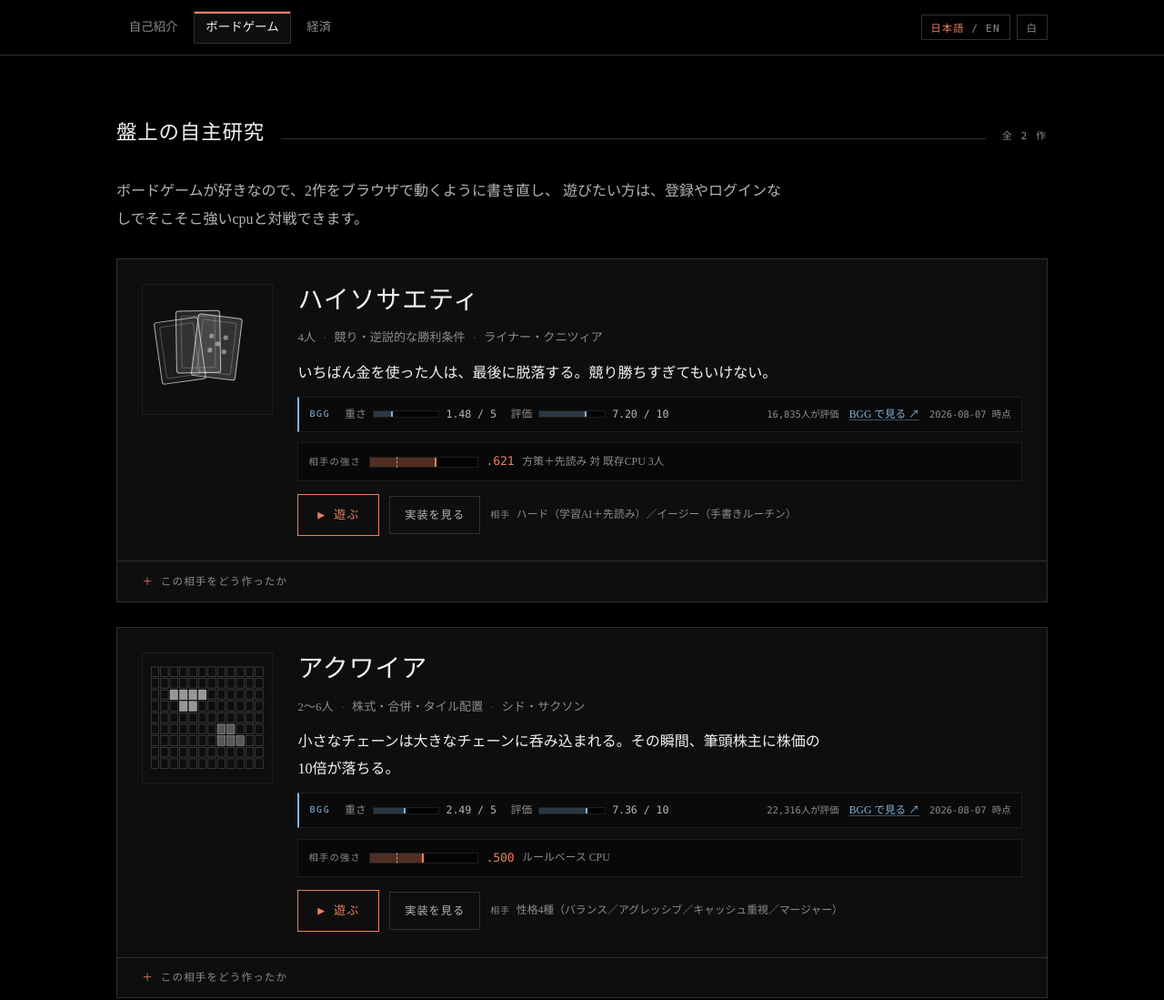
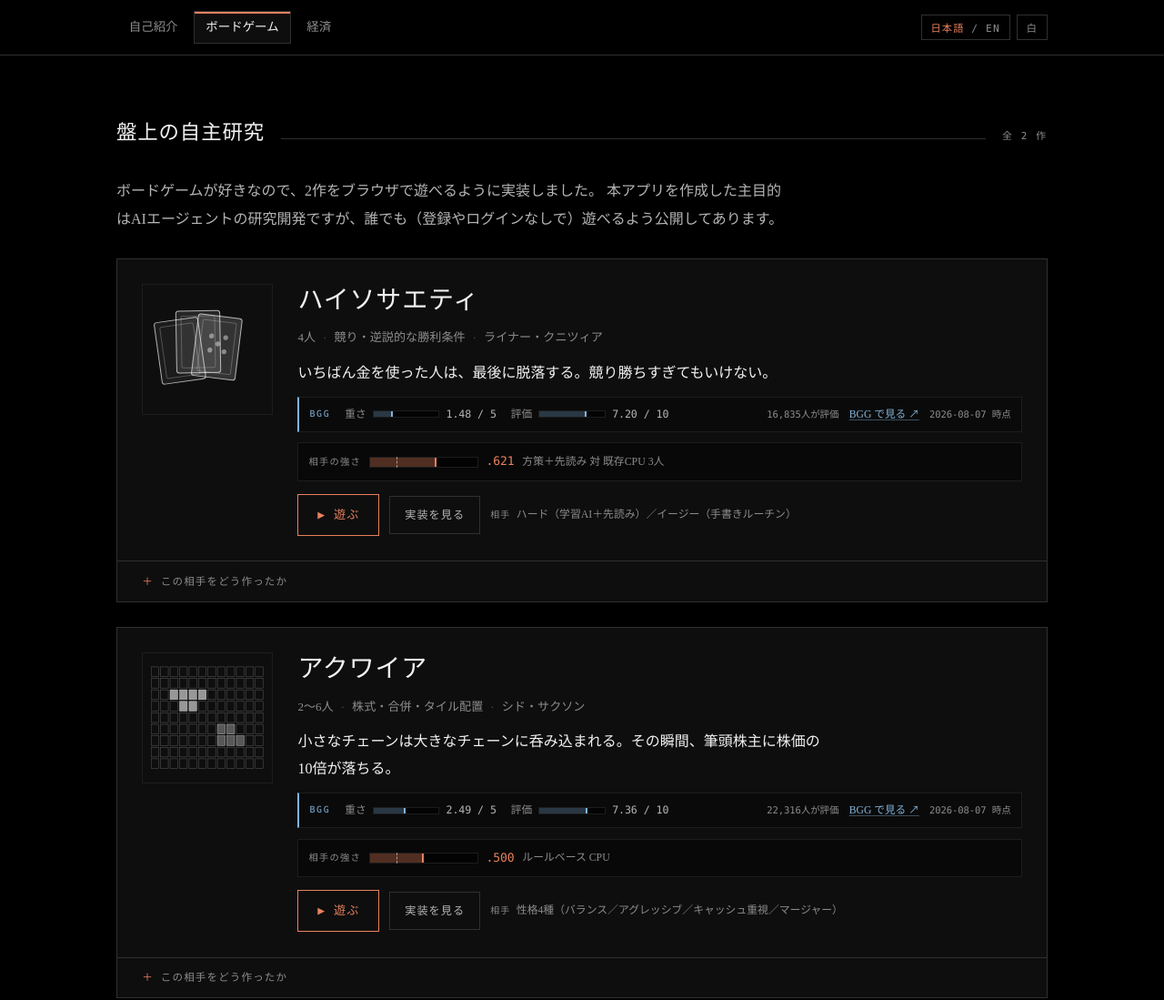
Before and after one commit to shunshun0904/playbench, a website: page games.html in a window 1280 px wide. Shown: the top 1099 px of the page at 91% size. Drawn offline with Linux system fonts and the light colour scheme.

Commit message:
Revise board games description in games.html
Updated the description of the board games to clarify the purpose and accessibility of the application.

```diff
--- a/games.html
+++ b/games.html
@@ -32,8 +32,8 @@
     <span class="tag" id="games-count"></span>
   </div>
   <p class="lead" data-en="I like board games, so I rebuilt three of them to run in a browser and spent rather longer building their opponents. What follows is mostly a record of that. If you want a game, the CPU will play you — it is not there to lose politely.">
-    ボードゲームが好きなので、2作をブラウザで動くように書き直し、
-    遊びたい方は、登録やログインなしでそこそこ強いcpuと対戦できます。
+    ボードゲームが好きなので、2作をブラウザで遊べるように実装しました。
+本アプリを作成した主目的はAIエージェントの研究開発ですが、誰でも（登録やログインなしで）遊べるよう公開してあります。
   </p>
   <div class="works" id="works"></div>
 </section>
```
